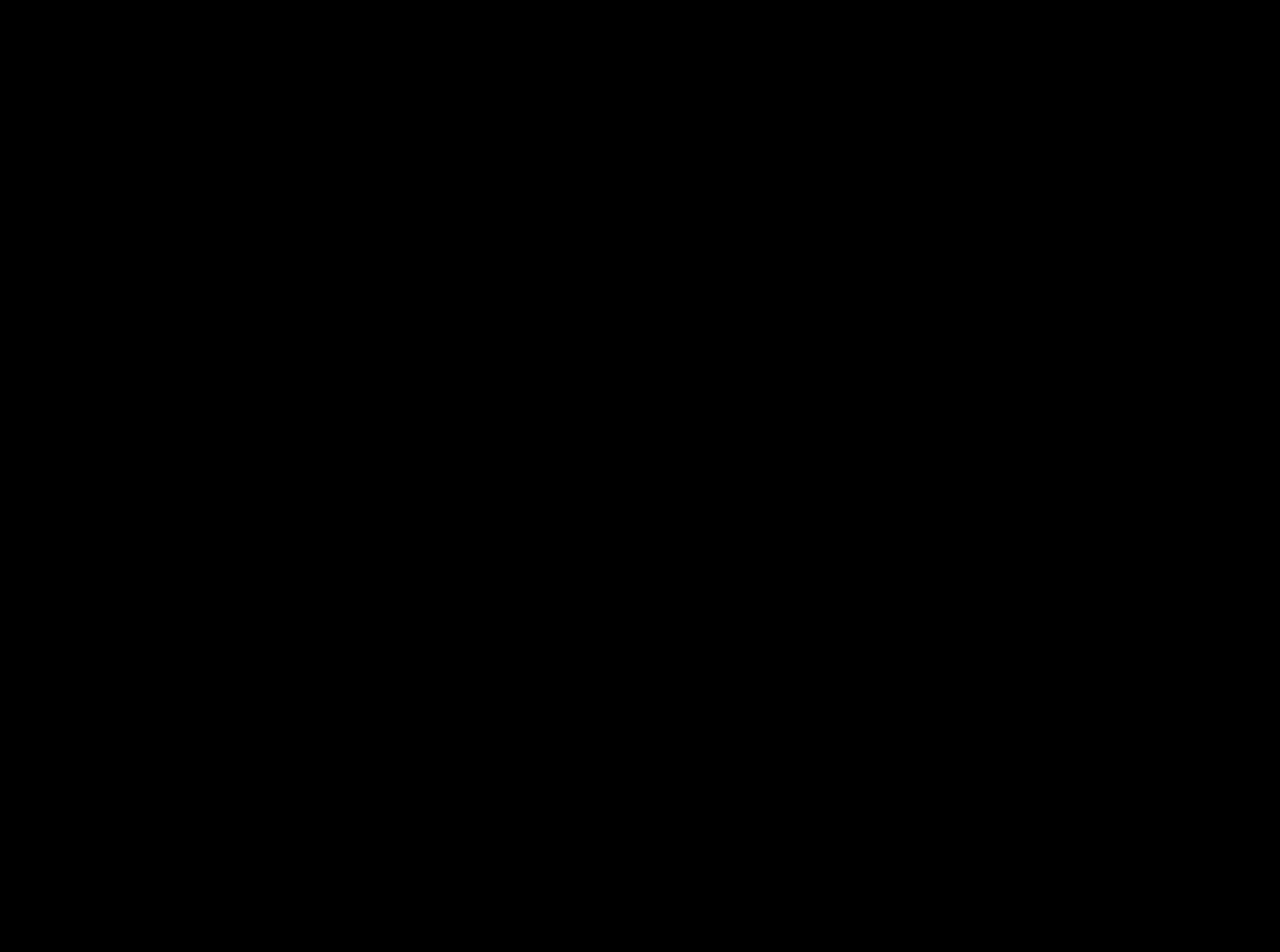
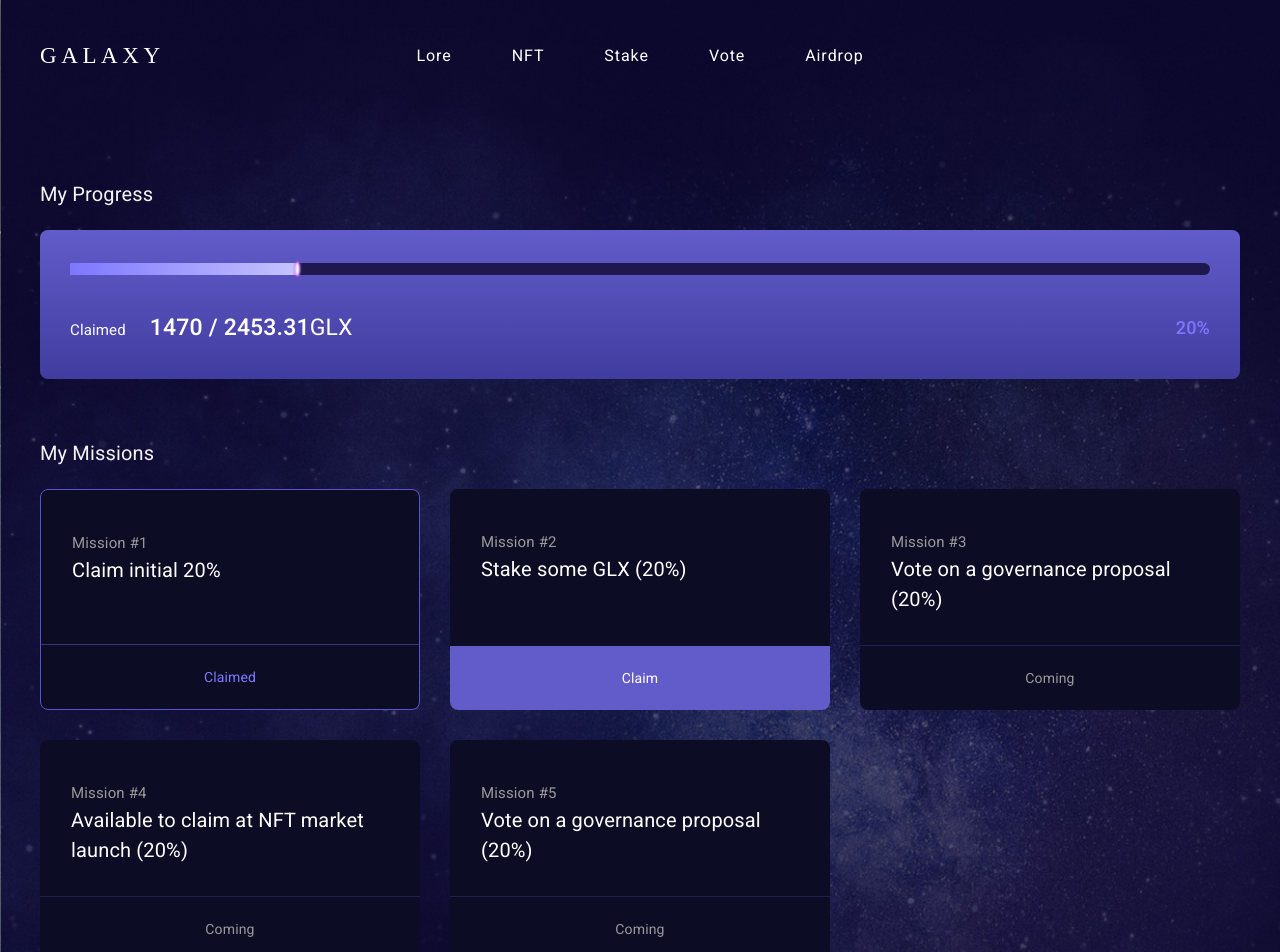
Before and after one commit to OrbisWorlds/galaxy-website, a React (Create React App) app: page /airdrop/claim in a window 1280 px wide. Before the commit this address had no page. Shown: the top 952 px of the page. Before the commit the page ends 800 px from the top, so only its background shows below. Built offline with nearby package versions, Linux system fonts and the light colour scheme; a web font is replaced by a local one.

Commit message:
feat: Add claim airdrop page

```diff
--- a/src/App.tsx
+++ b/src/App.tsx
@@ -1,6 +1,7 @@
 import * as React from "react";
 import { Routes, Route } from "react-router-dom";
 import Airdrop from "./pages/airdrop";
+import AirdropClaim from "./pages/airdrop-claim";
 //pages
 import Main from "./pages/main";
 import Nft from "./pages/nft";
@@ -14,6 +15,7 @@
       <Route path="/nft" element={<Nft />} />
       <Route path="/story" element={<Story />} />
       <Route path="/stake" element={<Stake />} />
+      <Route path="/airdrop/claim" element={<AirdropClaim />} />
       <Route path="/airdrop" element={<Airdrop />} />
       <Route path="/vote" element={<Vote />} />
       <Route path="/" element={<Main />} />
--- /dev/null
+++ b/src/constants/deviceSize.ts
@@ -0,0 +1,8 @@
+
+
+
+export default {
+  tabletMin: '768px',
+  laptopMin: "1024px",
+  desktopMin: "1200px",
+}
--- a/src/index.css
+++ b/src/index.css
@@ -7,16 +7,16 @@
   max-width: 100vw;
   overflow-x: hidden;
   margin: 0;
-  font-family: -apple-system, BlinkMacSystemFont, "Segoe UI", "Roboto", "Oxygen",
-    "Ubuntu", "Cantarell", "Fira Sans", "Droid Sans", "Helvetica Neue",
-    sans-serif;
+  font-family: -apple-system, Heebo-Regular, BlinkMacSystemFont, "Segoe UI",
+    "Roboto", "Oxygen", "Ubuntu", "Cantarell", "Fira Sans", "Droid Sans",
+    "Helvetica Neue", sans-serif;
   -webkit-font-smoothing: antialiased;
   -moz-osx-font-smoothing: grayscale;
 }
 
 code {
-  font-family: source-code-pro, Menlo, Monaco, Consolas, "Courier New",
-    monospace;
+  font-family: source-code-pro, Heebo-Regular, Menlo, Monaco, Consolas,
+    "Courier New", monospace;
 }
 
 * {
@@ -25,6 +25,9 @@
 
 #root {
   position: relative;
+}
+span {
+  font-family: Heebo-Regular;
 }
 
 /* fonts */
--- a/src/layouts/app/index.tsx
+++ b/src/layouts/app/index.tsx
@@ -10,6 +10,7 @@
 interface Props {
   children?: React.ReactNode | undefined;
   background?: React.ReactElement;
+  wallet?: boolean;
 }
 
 export default function AppLayout(props: Props) {
--- /dev/null
+++ b/src/pages/airdrop-claim/index.tsx
@@ -0,0 +1,284 @@
+import React from "react";
+import { Grid, styled } from "@mui/material";
+import AppLayout from "../../layouts/app";
+import devicesize from "../../constants/deviceSize";
+
+const MISSION_STATE = {
+  wait: "mission_wait",
+  claimed: "mission_claimed",
+  coming: "mission_coming"
+} as const;
+type MISSION_STATE = typeof MISSION_STATE[keyof typeof MISSION_STATE];
+
+export default function AirdropClaim() {
+  const [mission1, setMisson1] = React.useState<MISSION_STATE>(
+    MISSION_STATE.claimed
+  );
+  const [mission2, setMisson2] = React.useState<MISSION_STATE>(
+    MISSION_STATE.wait
+  );
+  const [mission3, setMisson3] = React.useState<MISSION_STATE>(
+    MISSION_STATE.coming
+  );
+  const [mission4, setMisson4] = React.useState<MISSION_STATE>(
+    MISSION_STATE.coming
+  );
+  const [mission5, setMisson5] = React.useState<MISSION_STATE>(
+    MISSION_STATE.coming
+  );
+
+  const getProgressPerc = (img?: boolean) => {
+    return (
+      [mission1, mission2, mission3, mission4, mission5].filter(
+        x => x === MISSION_STATE.claimed
+      ).length * 20
+    );
+  };
+
+  return (
+    <AppLayout wallet background={<Background />}>
+      <Container>
+        <Content>
+          <Label>My Progress</Label>
+          <Progress>
+            <div id="bar">
+              <span style={{ width: getProgressPerc() + "%" }} />
+              <img
+                alt="light"
+                src="/assets/images/progress-light.png"
+                style={{
+                  marginLeft: getProgressPerc(true) - 0.5 + "%"
+                }}
+              />
+            </div>
+            <div id="footer">
+              <span id="claimed">
+                Claimed
+                <span>
+                  1470 / 2453.31<span>GLX</span>
+                </span>
+              </span>
+              <span id="perc">{getProgressPerc()}%</span>
+            </div>
+          </Progress>
+          <Label>My Missions</Label>
+          <ClaimGrid>
+            <div className={"content " + mission1}>
+              <span className="mission">Mission #1</span>
+              <span className="title">Claim initial 20%</span>
+              <div className="airdrop-state-button">
+                <span>Claimed</span>
+              </div>
+            </div>
+            <div className={"content " + mission2}>
+              <span className="mission">Mission #2</span>
+              <span className="title">Stake some GLX (20%)</span>
+              <div className="airdrop-state-button">
+                <span>Claim</span>
+              </div>
+            </div>
+            <div className={"content " + mission3}>
+              <span className="mission">Mission #3</span>
+              <span className="title">Vote on a governance proposal (20%)</span>
+              <div className="airdrop-state-button">
+                <span>Coming</span>
+              </div>
+            </div>
+            <div className={"content " + mission4}>
+              <span className="mission">Mission #4</span>
+              <span className="title">
+                Available to claim at NFT market launch (20%)
+              </span>
+              <div className="airdrop-state-button">
+                <span>Coming</span>
+              </div>
+            </div>
+            <div className={"content " + mission5}>
+              <span className="mission">Mission #5</span>
+              <span className="title">Vote on a governance proposal (20%)</span>
+              <div className="airdrop-state-button">
+                <span>Coming</span>
+              </div>
+            </div>
+          </ClaimGrid>
+        </Content>
+      </Container>
+    </AppLayout>
+  );
+}
+
+const ClaimGrid = styled(Grid)`
+  display: flex;
+  align-items: stretch;
+  flex-wrap: wrap;
+  flex-direction: row;
+  .content {
+    display: flex;
+    flex-direction: column;
+    width: calc((100% - 60px) / 3);
+    margin-right: 30px;
+    border-radius: 8px;
+    background-color: #0d0c2599;
+    :nth-of-type(n + 4) {
+      margin-top: 30px;
+    }
+    :nth-of-type(3) {
+      margin-right: 0px;
+    }
+    .mission {
+      margin: 40px 31px 0px 31px;
+      font-size: 15px;
+      line-height: 26px;
+      color: #999999;
+      font-family: Heebo-Regular;
+    }
+    .title {
+      flex: 1;
+      margin: 0px 31px 0px 31px;
+      margin-bottom: 30px;
+      font-size: 20px;
+      line-height: 30px;
+      color: #fff;
+      font-family: Heebo-Regular;
+    }
+    .airdrop-state-button {
+      border-bottom-right-radius: 8px;
+      border-bottom-left-radius: 8px;
+      padding: 20px;
+      text-align: center;
+      & span {
+        font-size: 14px;
+      }
+    }
+  }
+
+  @media (max-width: ${devicesize.tabletMin}) {
+    flex-direction: column;
+    .content {
+      margin: 0px 0px 30px 0px !important;
+      width: auto;
+      align-self: stretch;
+    }
+  }
+
+  ${"." + MISSION_STATE.claimed} {
+    background-color: #0d0c25 !important;
+    border: 1px solid #5954cc;
+    .airdrop-state-button {
+      border-top: 1px solid #5954cc88;
+      & span {
+        color: #7d77ff;
+      }
+    }
+  }
+  ${"." + MISSION_STATE.wait} {
+    background-color: #0d0c25 !important;
+    .airdrop-state-button {
+      background-color: #625cca;
+      & span {
+        color: #fff;
+      }
+    }
+  }
+  ${"." + MISSION_STATE.coming} {
+    background-color: #0d0c25 !important;
+    .airdrop-state-button {
+      border-top: 1px solid #5954cc44;
+      & span {
+        color: #999999;
+      }
+    }
+  }
+`;
+
+const Progress = styled("div")`
+  border-radius: 8px;
+  align-self: stretch;
+  background: linear-gradient(#625cca, #413c9f);
+  align-self: stretch;
+  padding: 33px 30px;
+  #footer {
+    display: flex;
+    align-items: center;
+    margin-top: 36px;
+    justify-content: space-between;
+    #perc {
+      font-size: 18px;
+      color: #7d77ff;
+      font-family: Heebo-Medium;
+    }
+    #claimed {
+      display: inline-block;
+      font-size: 15px;
+      font-family: Heebo-Regular;
+      color: #fff;
+      & span {
+        margin-left: 24px;
+        font-family: Heebo-Medium;
+        font-size: 23px;
+        & span {
+          margin-left: 0px;
+          font-family: Heebo-Regular;
+        }
+      }
+    }
+  }
+
+  #bar {
+    width: 100%;
+    border-radius: 6px;
+    background-color: #1e184f;
+    height: 12px;
+    position: relative;
+    & img {
+      margin-top: -2px;
+      height: 16px;
+      width: 11px;
+      position: absolute;
+      z-index: 2;
+      top: 0;
+      bottom: 0;
+    }
+    & span {
+      position: absolute;
+      top: 0px;
+      left: 0px;
+      bottom: 0px;
+      background: linear-gradient(to right, #7d77ff, #c7c4ff);
+    }
+  }
+`;
+
+const Label = styled("p")`
+  font-size: 20px;
+  margin-top: 60px;
+  color: #f4f3f6;
+  font-family: Heebo-Regular;
+  :first-of-type {
+    margin-top: 180px;
+  }
+`;
+
+const Content = styled("div")`
+  display: flex;
+  flex-direction: column;
+  width: 100%;
+  max-width: ${devicesize.desktopMin};
+  margin: auto auto;
+  margin-bottom: 100px;
+  padding: 0px 20px;
+  @media (min-width: ${devicesize.desktopMin}) {
+    padding: 0px;
+  }
+`;
+
+const Container = styled("div")`
+  flex: 1;
+`;
+
+const Background = styled("div")`
+  min-height: 100vh;
+  background-image: url(/assets/images/airdrop-claim-bg.jpg);
+  background-size: cover;
+  background-repeat: no-repeat;
+`;
--- a/src/pages/airdrop/index.tsx
+++ b/src/pages/airdrop/index.tsx
@@ -1,11 +1,41 @@
 import { Box, ButtonBase, InputBase, styled } from "@mui/material";
 import React from "react";
+import { useNavigate } from "react-router-dom";
 import AppLayout from "../../layouts/app";
 
 export default function Airdrop() {
+  const navigate = useNavigate();
+  const [address, setAddress] = React.useState("");
   const [cosmoshub, setCosmoshub] = React.useState("0");
   const [osmosisStake, setOsmosisStake] = React.useState("0");
   const [osmosisPool, setOsmosisPool] = React.useState("0");
+  const [searched, setSearched] = React.useState(false);
+
+  React.useEffect(() => {
+    if (!address) {
+      setCosmoshub("0");
+      setOsmosisStake("0");
+      setOsmosisPool("0");
+      setSearched(false);
+    }
+  }, [address]);
+
+  const handleDetectClipboard = (e: React.MouseEvent<HTMLInputElement>) => {
+    if (!address) {
+      navigator.clipboard
+        .readText()
+        .then(t => {
+          if (t && (t.startsWith("cosmos") || t.startsWith("osmo"))) {
+            setAddress(t);
+          }
+        })
+        .catch(console.log);
+    }
+  };
+
+  const handleCheckClaimAmount = (e: React.MouseEvent) => {
+    setSearched(true);
+  };
 
   return (
     <AppLayout background={<Background />}>
@@ -16,9 +46,14 @@
         <Address>
           <InputBase
             fullWidth
+            value={address}
+            onChange={e => setAddress(e.target.value)}
+            onClick={handleDetectClipboard}
             placeholder="Enter your cosmos or osmosis address"
           />
-          <ButtonBase>Check</ButtonBase>
+          <ButtonBase disabled={!address} onClick={handleCheckClaimAmount}>
+            Check
+          </ButtonBase>
         </Address>
         <Content>
           <ContentLine
@@ -32,9 +67,11 @@
           <TotalAmount>
             Total Amount :{" "}
             <span>
-              {parseInt(cosmoshub) +
-                parseInt(osmosisStake) +
-                parseInt(osmosisPool)}{" "}
+              {searched
+                ? parseInt(cosmoshub) +
+                  parseInt(osmosisStake) +
+                  parseInt(osmosisPool)
+                : "-"}{" "}
               GLX
             </span>
           </TotalAmount>
@@ -42,20 +79,27 @@
           <Chain>
             <img src="/assets/images/cosmoshub.svg" alt="cosmos" />
             <span>Airdrop for Atom Staker</span>
-            <span>{cosmoshub} GLX</span>
+            <span>{searched ? cosmoshub : "-"} GLX</span>
           </Chain>
           <Chain>
             <img src="/assets/images/osmosis.svg" alt="osmosis" />
             <span>Airdrop for Osmosis Staker</span>
-            <span>{osmosisStake} GLX</span>
+            <span>{searched ? osmosisStake : "-"} GLX</span>
           </Chain>
           <Chain sx={{ borderBottom: "none" }}>
             <img src="/assets/images/osmosis.svg" alt="osmosis" />
             <span>Airdrop for Osmosis LP</span>
-            <span>{osmosisPool} GLX</span>
+            <span>{searched ? osmosisPool : "-"} GLX</span>
           </Chain>
 
-          <Claim>Check Claim Missions</Claim>
+          <Claim
+            onClick={() => {
+              navigate("/airdrop/claim");
+            }}
+            disabled={!searched}
+          >
+            Check Claim Missions
+          </Claim>
 
           <Schedules>
             <div>
@@ -113,6 +157,9 @@
   font-family: Heebo-Regular;
   @media (min-width: 900px) {
     padding: 15px 64px;
+  }
+  :disabled {
+    color: #544c8f;
   }
 `;
 
```
Also changed, not shown: public/assets/images/airdrop-claim-bg.jpg (added), public/assets/images/progress-light.png (added).
